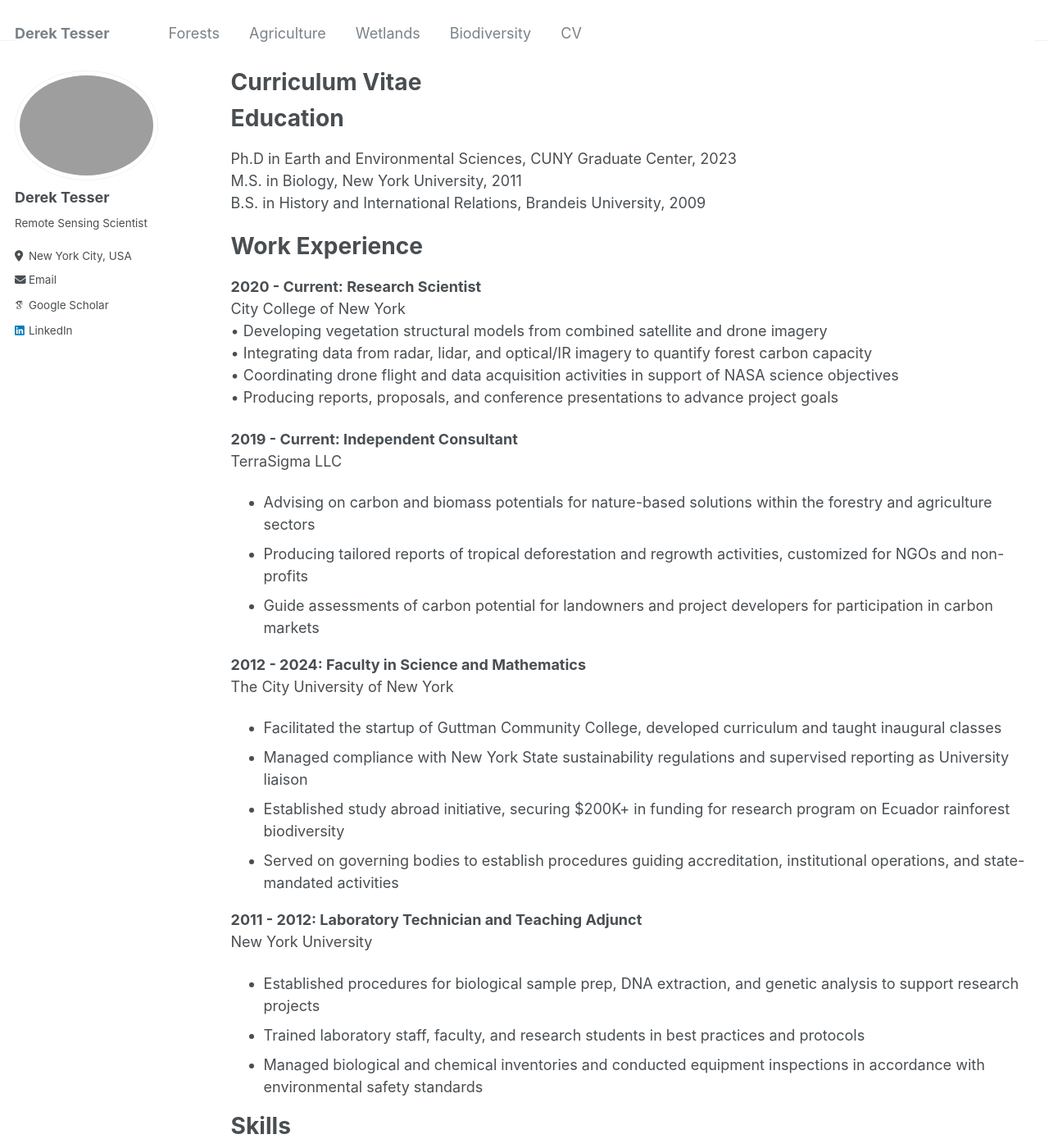
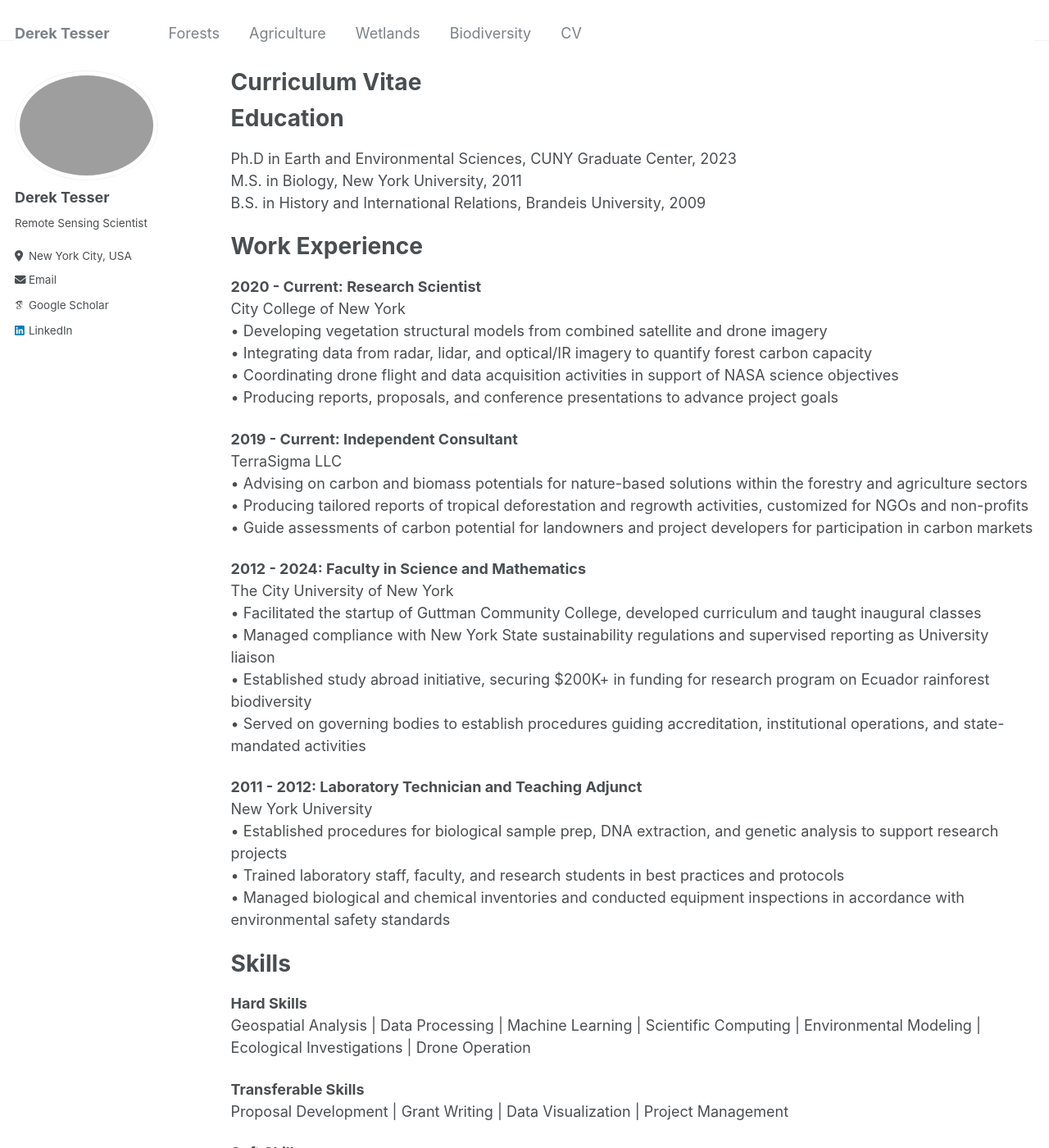
Before and after one commit to dstesser/dstesser.github.io, a Jekyll site: the page built from _pages/cv.md, in a window 1280 px wide and 1400 px high. Shown: the whole window at 82% size. Built offline with Jekyll 4.4.1, drawn with Linux system fonts in a browser that asks for light colours; some web fonts are replaced.

Commit message:
Update cv.md

```diff
--- a/_pages/cv.md
+++ b/_pages/cv.md
@@ -28,22 +28,22 @@ City College of New York<br>
 
 __2019 - Current: Independent Consultant__<br>
 TerraSigma LLC<br>
-* Advising on carbon and biomass potentials for nature-based solutions within the forestry and agriculture sectors<br>
-* Producing tailored reports of tropical deforestation and regrowth activities, customized for NGOs and non-profits<br>
-* Guide assessments of carbon potential for landowners and project developers for participation in carbon markets
+  • Advising on carbon and biomass potentials for nature-based solutions within the forestry and agriculture sectors<br>
+  • Producing tailored reports of tropical deforestation and regrowth activities, customized for NGOs and non-profits<br>
+  • Guide assessments of carbon potential for landowners and project developers for participation in carbon markets
 
 __2012 - 2024: Faculty in Science and Mathematics__<br>
-The City University of New York
-* Facilitated the startup of Guttman Community College, developed curriculum and taught inaugural classes<br>
-* Managed compliance with New York State sustainability regulations and supervised reporting as University liaison<br>
-* Established study abroad initiative, securing $200K+ in funding for research program on Ecuador rainforest biodiversity<br>
-* Served on governing bodies to establish procedures guiding accreditation, institutional operations, and state-mandated activities
+The City University of New York<br>
+  • Facilitated the startup of Guttman Community College, developed curriculum and taught inaugural classes<br>
+  • Managed compliance with New York State sustainability regulations and supervised reporting as University liaison<br>
+  • Established study abroad initiative, securing $200K+ in funding for research program on Ecuador rainforest biodiversity<br>
+  • Served on governing bodies to establish procedures guiding accreditation, institutional operations, and state-mandated activities
 
 __2011 - 2012: Laboratory Technician and Teaching Adjunct__<br>
-New York University
-* Established procedures for biological sample prep, DNA extraction, and genetic analysis to support research projects<br>
-* Trained laboratory staff, faculty, and research students in best practices and protocols<br>
-* Managed biological and chemical inventories and conducted equipment inspections in accordance
+New York University<br>
+  • Established procedures for biological sample prep, DNA extraction, and genetic analysis to support research projects<br>
+  • Trained laboratory staff, faculty, and research students in best practices and protocols<br>
+  • Managed biological and chemical inventories and conducted equipment inspections in accordance
 with environmental safety standards
 
 
```
